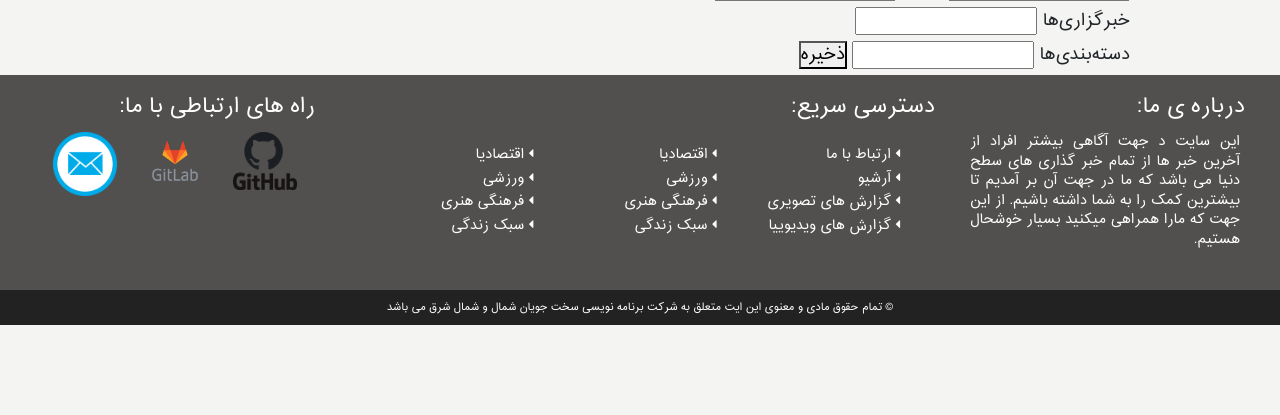
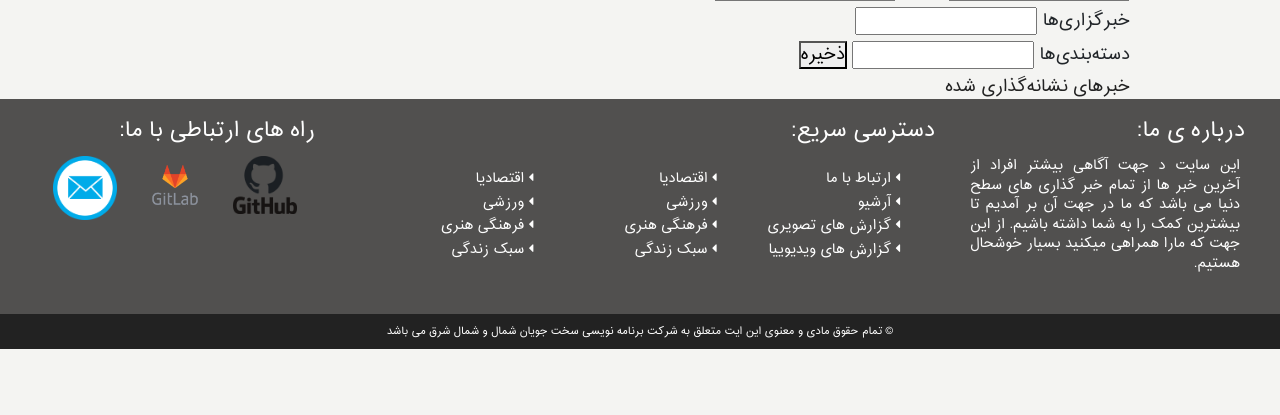
Before and after one commit to hoseinalirezaee/news-site, a Django app: template News/web/templates/profile.html in a window 1280 px wide. Shown: the part 186-601 px from the top of the page. Run offline with Django 3.2, Linux system fonts and the light colour scheme; the template is opened without the code that fills it, so the values that code supplies are empty, except form fields; tables that the repository leaves empty hold one stand-in row (values such as "Sample post"); form fields are guessed from the names that the template uses; some libraries are stand-ins or nearby versions.

Commit message:
add bookmark url in profile page

```diff
--- a/News/web/templates/profile.html
+++ b/News/web/templates/profile.html
@@ -24,6 +24,10 @@
                             <button type="submit">ذخیره</button>
                         </form>
                     </div>
+                    <div>
+                        <a href="/bookmarks/">خبرهای نشانه‌گذاری شده</a>
+
+                    </div>
                 </div>
             </div>
         </div>
```
